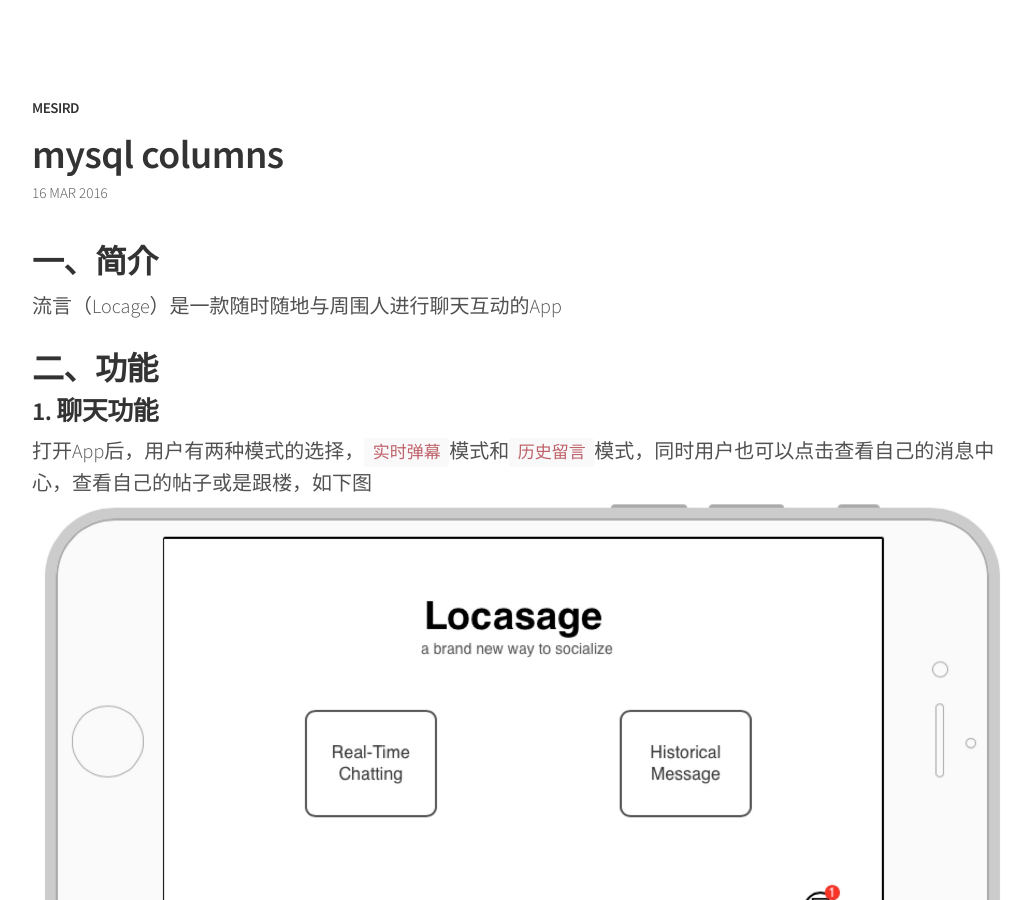
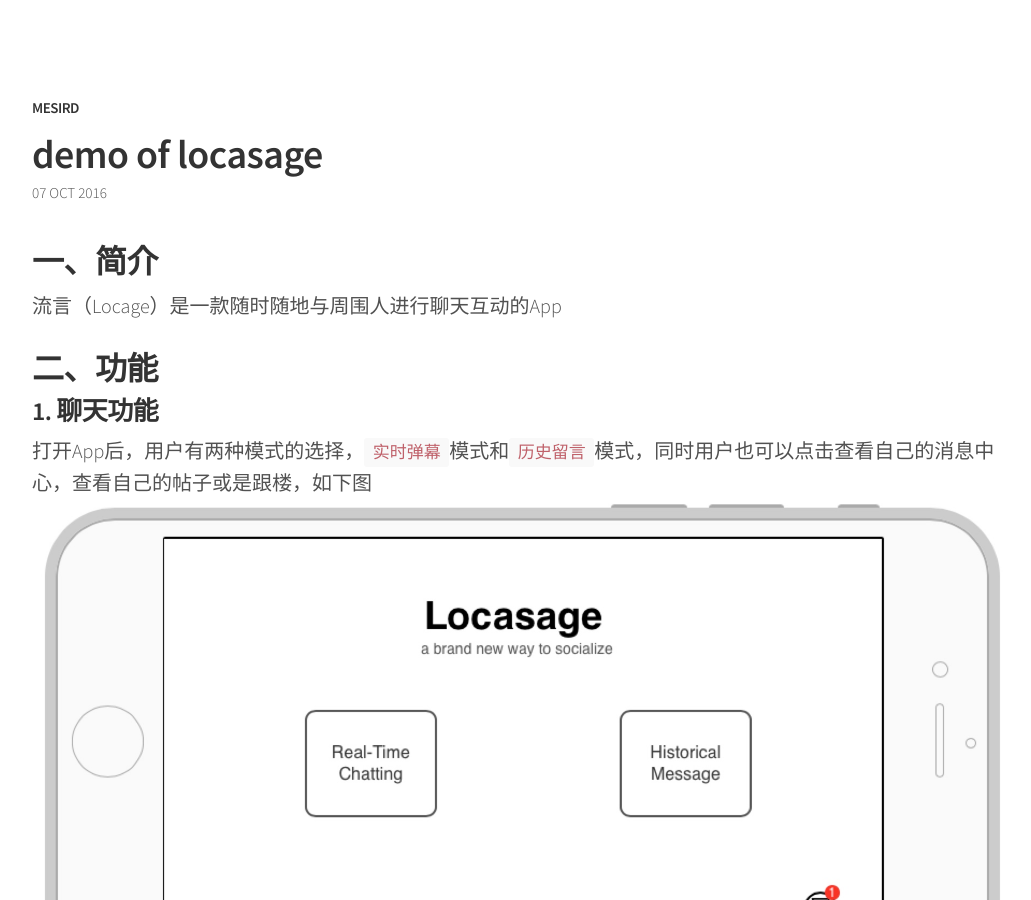
Before and after one commit to MESIRD/mesird.github.io, a Jekyll site: the page built from _posts/2016-10-7-demo-of-locasage.markdown, in a window 1280 px wide and 900 px high. Shown: the whole window, without its empty margins (116-1147 px from the left). Built offline with Jekyll 4.4.1, drawn with Linux system fonts in a browser that asks for light colours.

Commit message:
fix name

```diff
--- a/_posts/2016-10-7-demo-of-locasage.markdown
+++ b/_posts/2016-10-7-demo-of-locasage.markdown
@@ -1,9 +1,9 @@
 ---
 layout: post
-title:  "mysql columns"
-date:   2016-03-16 20:50:20
-categories: MySql
-tags: MySql
+title:  "demo of locasage"
+date:   2016-10-07 20:50:20
+categories: Locasage
+tags: Locasage
 ---
 
 ## 一、简介
```
